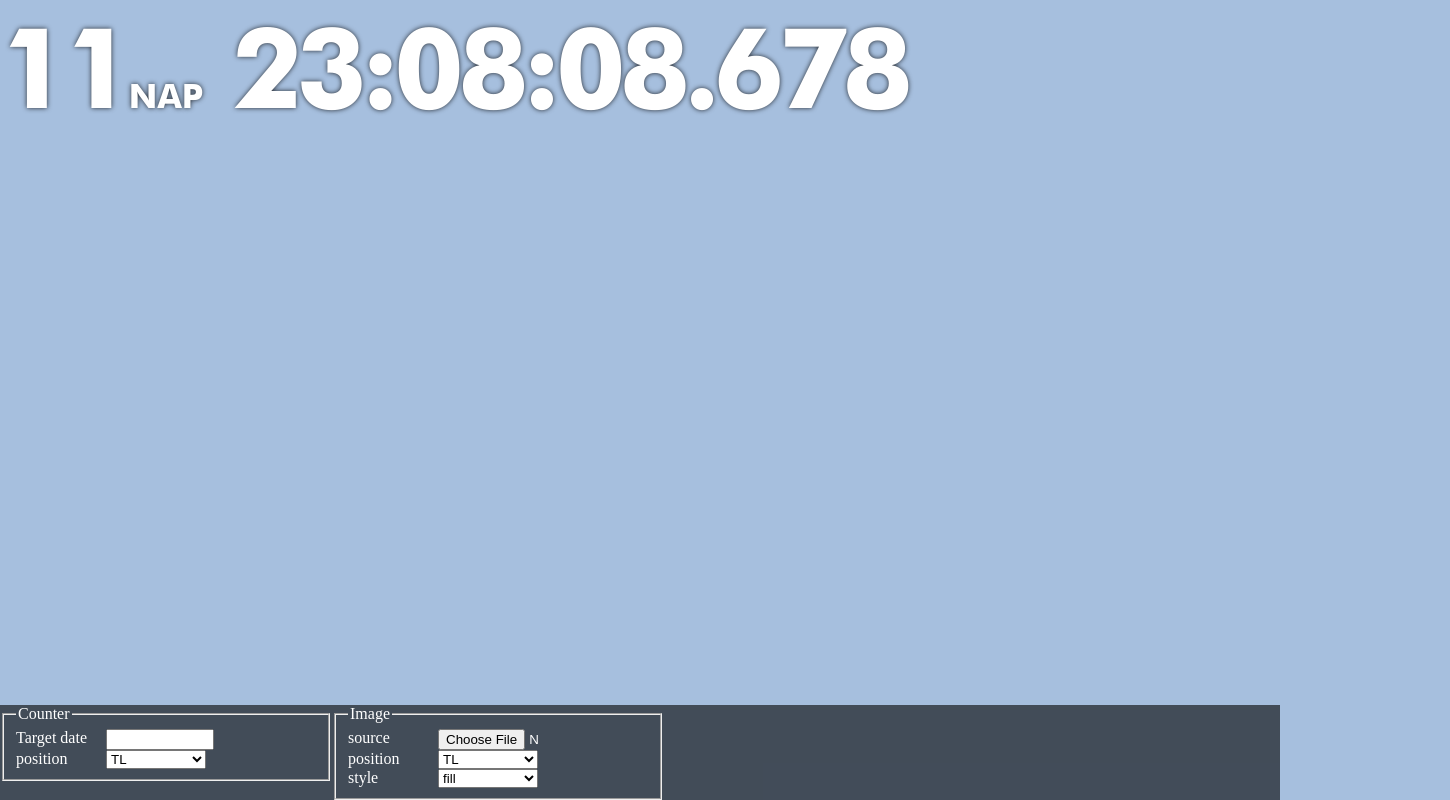
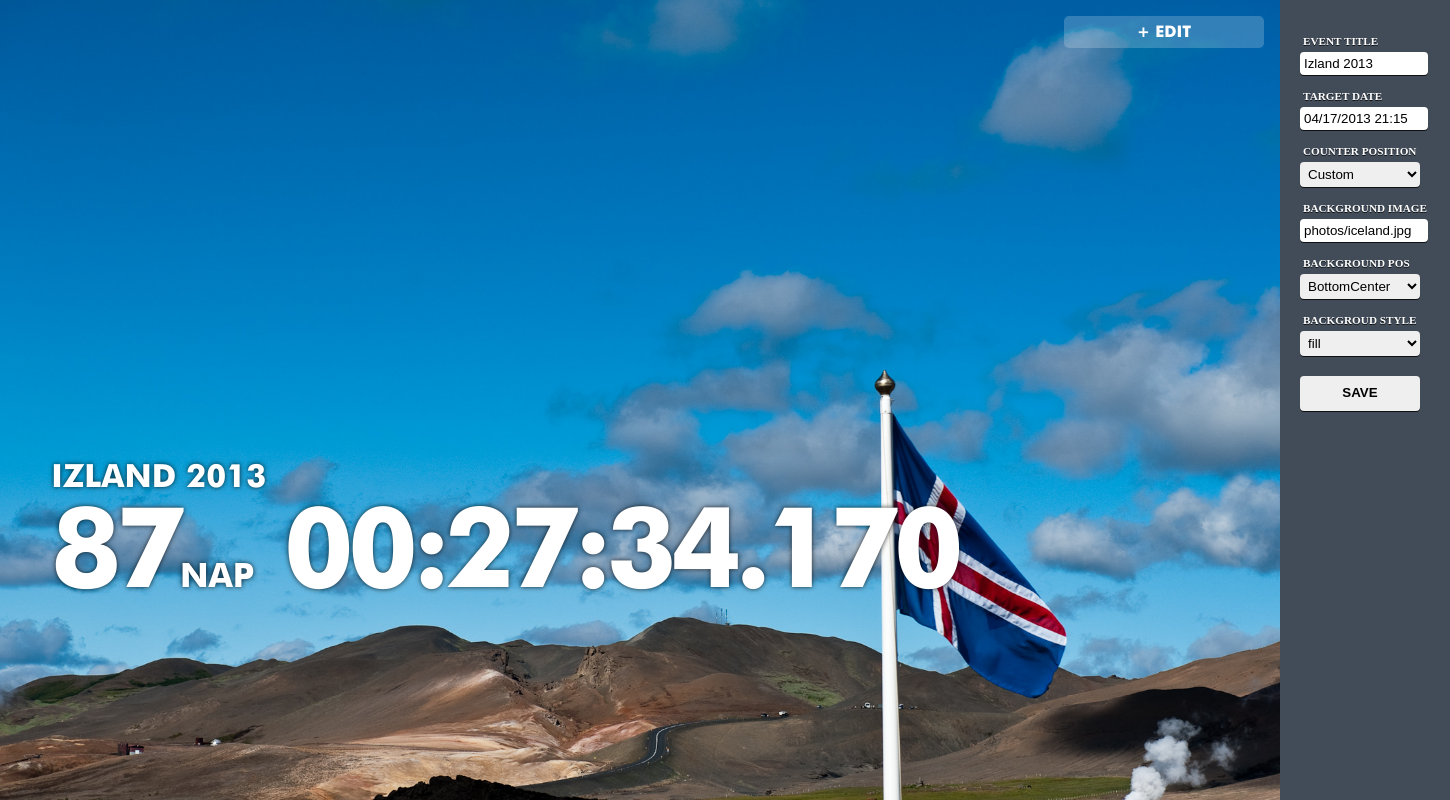
Before and after one commit to zkiiito/countdown, a plain HTML site: page sitebuild_v2.html in a window 1280 px wide. Shown: the whole page, 1450 px wide, since content can reach past the window. Drawn offline with nearby package versions, Linux system fonts and the light colour scheme.

Commit message:
uj design, uj editor, visszatoltes func, lassitas

```diff
--- a/css/counter.css
+++ b/css/counter.css
@@ -15,7 +15,7 @@ html, body {
 	color: #fff;
 	margin: 0;
 	padding: 0;
-	/*overflow: hidden;*/
+	overflow: hidden;
 }
 
 #img {
@@ -40,6 +40,13 @@ html, body {
         letter-spacing: -0.05em;
 }
 
+#counter p.title {
+    font-size: 2em;
+    margin-bottom: -0.5em;
+    letter-spacing: 0;
+    text-transform: uppercase;
+}
+
 #counter p #label-days {
     font-size: 0.3em;
     letter-spacing: 0;
--- a/css/editor.css
+++ b/css/editor.css
@@ -1,24 +1,68 @@
-#editor {
-	position: absolute;
-	bottom: 0;
-	background: rgba(0, 0, 0, 0.6);
-	width: 100%;
+#editbtn {
+    position: absolute;
+    top: 1em;
+    right: 1em;
+    background: rgba(255, 255, 255, 0.2);
+    font-size: 1em;
+    font-family: 'futura_md_btbold';
+    text-align: center;
+    width: 200px;
+    line-height: 2em;
+    border-radius: 5px;
+    cursor: pointer;
 }
 
-#editor fieldset {
-	float: left;
-	width: 300px;
+#editor {
+    position: absolute;
+    right: -170px;
+    height: 100%;
+    width: 170px;
+    wifdth: 0;
+    background: rgba(0, 0, 0, 0.6);
+    /*background-color: #0B1419;*/
 }
 
-#editor label {
-	width: 90px;
-	float: left;
-	display: block;
-}
-#editor input, #editor select {
-	width: 100px;
+#editor form {
+    margin: 20px;
 }
 
-#time {
-	width: 4em;
+
+#editor label {
+    fwidth: 120px;
+    display: block;
+    font-size: 0.7em;
+    padding-top: 15px;
+    padding-left: 3px;
+    text-transform: uppercase;
+    font-weight: bold;
+    text-shadow: 0 1px rgba(0,0,0,0.8);
 }
+
+#editor input, #editor select, #editor button {
+    width: 120px;
+    border-radius: 4px;
+    border: 0 none;
+    padding: 4px;
+    margin-top: 5px;
+    box-shadow: 0 1px rgba(0,0,0,0.8);
+}
+
+#editor #files {
+    position: relative;
+}
+
+#editor #imgfile {
+    position: absolute;
+    left: 0;
+    top: 0;
+    opacity: 0;
+}
+
+#editor button {
+    text-align: center;
+    text-transform: uppercase;
+    margin-top: 20px;
+    line-height: 2em;
+    font-weight: bold;
+    cursor: pointer;
+}
--- a/js/counter.js
+++ b/js/counter.js
@@ -1,6 +1,6 @@
 function Counter(el) {
 	this.el = el;
-	this.intervalDiff = 40;
+	this.intervalDiff = 210;
 	var that = this,
 	    targetDate = null,
 	    interval = null,
@@ -12,8 +12,7 @@ function Counter(el) {
             diff = 0,
             diffCount = 0;
 
-	this.initPos = function() {
-
+	this.init = function() {
 	};
 
 	this.setDate = function(date) {
@@ -27,8 +26,11 @@ function Counter(el) {
 		if (that.diffCount <= 0) {
 			that.diffCount = 100;
 			var d = that.diff;
-			that.diff = Math.abs(that.targetDate - new Date().getTime()) / 1000;
-			console.log('error: ' + (d - that.diff));
+			that.diff = Math.max((that.targetDate - new Date().getTime()) / 1000, 0);
+			//console.log('error: ' + (d - that.diff));
+                        if (that.diff === 0) {
+                            clearInterval(that.interval);
+                        }
 		} else {
 			that.diffCount--;
 			that.diff -= that.intervalDiff/1000;
@@ -42,6 +44,10 @@ function Counter(el) {
 			diffHours = Math.floor(diffMins / 60),
 			hours = diffHours % 24,
 			days = Math.floor(diffHours / 24);
+
+                while (millis.length < 3) {
+                    millis += '0';
+                }
 
 		if (secs < 10)
 			secs = '0' + secs;
@@ -79,6 +85,9 @@ function Counter(el) {
 		that.el.draggable({
 			containment: $('body'),
 			scroll: false,
+                        start: function(event, ui) {
+                            $('#counterpos').val('custom');
+                        },
 			stop: function(event, ui) {
 				ui.helper.data('xpos', ui.position.left / $(document).width() * 100);
 				ui.helper.data('ypos', ui.position.top / $(document).height() * 100);
@@ -113,6 +122,7 @@ function Counter(el) {
 				break;
 			default:
 				that.el.css('top', y + '%');
+				that.el.css('bottom', '');
 		}
 
 		that.el.data('ypos', y);
@@ -134,6 +144,7 @@ function Counter(el) {
 				break;
 			default:
 				that.el.css('left', x + '%');
+				that.el.css('right', '');
 		}
 
 		that.el.data('xpos', x);
@@ -142,8 +153,4 @@ function Counter(el) {
 
 
 var counter = new Counter($('#counter'));
-counter.initPos();
-
-$(window).bind("load", function() {
-    counter.initPos();
-});
+counter.init();
--- a/js/editor.js
+++ b/js/editor.js
@@ -1,13 +1,21 @@
 var Editor = {
 	counter: null,
 	image: null,
-
 
 	init: function(counter, image) {
 		Editor.counter = counter;
 		Editor.image = image;
 
 		Editor.counter.initDrag();
+
+                $('#editbtn').click(function(){
+                    $(this).hide();
+                    $('#editor').animate({right: 0});
+                });
+
+                $('#title').on('keyup keydown change', function(){
+                    $('title, .title').text($(this).val());
+                });
 
 		$('#date').datetimepicker().change(function(){Editor.counter.setDate($('#date').val())});
 
@@ -28,9 +36,38 @@ var Editor = {
 		});
 
 		$('#imgfile').change(function(){
-			 Editor.loadImage();
+                        Editor.loadImage();
+                        $('#fakeimgfile').val($(this).val());
 		});
+
+                $('form').submit(function(){
+                    if ('custom' === $('#counterpos').val()) {
+                        $('#counterpos-custom').val(Editor.counter.el.data('xpos') + '|' + Editor.counter.el.data('ypos'));
+                    } else {
+                        $('#counterpos-custom').val('');
+                    }
+
+                    console.log($(this).serialize());
+                    $('#editor').animate({right: -170});
+                    $('#editbtn').show();
+                    alert('Coming soon!');
+                });
+
+                Editor.initValues();
 	},
+
+        initValues: function() {
+            if (counterValues) {
+                for (var i in counterValues) {
+                    $('#' + i).val(counterValues[i]).triggerHandler('change');
+                }
+                if ($('#counterpos-custom').val().length) {
+                    var pos = $('#counterpos-custom').val().split('|');
+                    Editor.counter.setPos(pos[0], pos[1]);
+                }
+                image.setImage(counterValues['fakeimgfile']);
+            }
+        },
 
 	//http://stackoverflow.com/questions/2865017/get-image-dimensions-using-javascript-during-file-upload/2865063#2865063
 	loadImage: function() {
--- a/sitebuild.html
+++ /dev/null
@@ -1,90 +0,0 @@
-<!DOCTYPE html PUBLIC "-//W3C//DTD XHTML 1.0 Transitional//EN" "http://www.w3.org/TR/xhtml1/DTD/xhtml1-transitional.dtd">
-<html xmlns="http://www.w3.org/1999/xhtml" dir="ltr" lang="en-US">
-<head>
-<meta http-equiv="Content-Type" content="text/html; charset=UTF-8" />
-<link rel="stylesheet" href="./css/counter.css"/>
-<link rel="stylesheet" href="./css/editor.css"/>
-<link rel="stylesheet" href="./css/timePicker.css"/>
-<link rel="stylesheet" href="http://code.jquery.com/ui/1.9.0/themes/ui-darkness/jquery-ui.css"/>
-</head>
-<body>
-
-<div id="img"></div>
-
-<div id="counter">
-<p><span id="days">11</span>.<span id="hours">23</span>.<span id="mins">08</span>.<span id="secs">08</span>.<span id="millis">678</span></p>
-<div id="labels">
-<span id="label-days">nap</span>
-<span id="label-hours">óra</span>
-<span id="label-mins">perc</span>
-<span id="label-secs">másodperc</span>
-</div>
-</div>
-
-<div id="editor">
-<form action='#' onsubmit="return false;">
-
-<fieldset>
-<legend>Counter</legend>
-<label for="date">Target date</label>
-<input id="date" type="text"/>
-<br/>
-<label for="date">Target time</label>
-<input id="time" type="text"/>
-<br/>
-
-<label for="counterpos">position</label>
-<select id="counterpos">
-<option value="TL" selected="selected">TL</option>
-<option value="TC">TC</option>
-<option value="TR">TR</option>
-<option value="CL">CL</option>
-<option value="CC">CC</option>
-<option value="CR">CR</option>
-<option value="BL">BL</option>
-<option value="BC">BC</option>
-<option value="BR">BR</option>
-<option value="custom">custom</option>
-</select>
-</fieldset>
-
-<fieldset>
-<legend>Image</legend>
-<label for="imgfile">source</label>
-<input type='file' id='imgfile'/>
-<br/>
-
-<label for="imgpos">position</label>
-<select id="imgpos">
-<option value="TL" selected="selected">TL</option>
-<option value="TC">TC</option>
-<option value="TR">TR</option>
-<option value="CL">CL</option>
-<option value="CC">CC</option>
-<option value="CR">CR</option>
-<option value="BL">BL</option>
-<option value="BC">BC</option>
-<option value="BR">BR</option>
-</select>
-<br/>
-<label for="imgstyle">style</label>
-<select id="imgstyle">
-<option value="cover">fill</option>
-<option value="contain">stretch</option>
-</select>
-
-</fieldset>
-
-</form>
-</div>
-
-<script src="http://ajax.googleapis.com/ajax/libs/jquery/1.8.2/jquery.min.js"></script>
-<script src="http://ajax.googleapis.com/ajax/libs/jqueryui/1.8.23/jquery-ui.min.js"></script>
-<script src="./js/jquery.timePicker.js"></script>
-
-<script src="./js/counter.js"></script>
-<script src="./js/image.js"></script>
-<script src="./js/editor.js"></script>
-
-</body>
-</html>
--- a/sitebuild_v2.html
+++ b/sitebuild_v2.html
@@ -13,6 +13,7 @@
         <div id="img"></div>
 
         <div id="counter">
+            <p class="title">Title</p>
             <p>
                 <span id="days">11</span><span id="label-days">NAP</span>
 
@@ -20,59 +21,74 @@
             </p>
         </div>
 
+        <div id="editbtn">+ EDIT</div>
         <div id="editor">
             <form action='#' onsubmit="return false;">
 
-                <fieldset>
-                    <legend>Counter</legend>
-                    <label for="date">Target date</label>
-                    <input id="date" type="text"/>
-                    <br/>
+                <label for="title">Event title</label>
+                <input id="title" name="title" type="text" required="required"/>
+                <br/>
 
-                    <label for="counterpos">position</label>
-                    <select id="counterpos">
-                        <option value="TL" selected="selected">TL</option>
-                        <option value="TC">TC</option>
-                        <option value="TR">TR</option>
-                        <option value="CL">CL</option>
-                        <option value="CC">CC</option>
-                        <option value="CR">CR</option>
-                        <option value="BL">BL</option>
-                        <option value="BC">BC</option>
-                        <option value="BR">BR</option>
-                        <option value="custom">custom</option>
-                    </select>
-                </fieldset>
+                <label for="date">Target date</label>
+                <input id="date" name="date" type="text" required="required"/>
+                <br/>
 
-                <fieldset>
-                    <legend>Image</legend>
-                    <label for="imgfile">source</label>
-                    <input type='file' id='imgfile'/>
-                    <br/>
+                <label for="counterpos">Counter position</label>
+                <select id="counterpos" name="counterpos">
+                    <option value="TL" selected="selected">TopLeft</option>
+                    <option value="TC">TopCenter</option>
+                    <option value="TR">TopRight</option>
+                    <option value="CL">CenterLeft</option>
+                    <option value="CC">CenterCenter</option>
+                    <option value="CR">CenterRight</option>
+                    <option value="BL">BottomLeft</option>
+                    <option value="BC">BottomCenter</option>
+                    <option value="BR">BottomRight</option>
+                    <option value="custom">Custom</option>
+                </select>
 
-                    <label for="imgpos">position</label>
-                    <select id="imgpos">
-                        <option value="TL" selected="selected">TL</option>
-                        <option value="TC">TC</option>
-                        <option value="TR">TR</option>
-                        <option value="CL">CL</option>
-                        <option value="CC">CC</option>
-                        <option value="CR">CR</option>
-                        <option value="BL">BL</option>
-                        <option value="BC">BC</option>
-                        <option value="BR">BR</option>
-                    </select>
-                    <br/>
-                    <label for="imgstyle">style</label>
-                    <select id="imgstyle">
-                        <option value="cover">fill</option>
-                        <option value="contain">stretch</option>
-                    </select>
+                <input type="hidden" id="counterpos-custom" name="counterpos-custom"/>
 
-                </fieldset>
+                <label for="imgfile">Background image</label>
+                <div id="files">
+                <input type="file" id="imgfile" name="imgfile"/>
+                <input type="text" id="fakeimgfile" required="required"/>
+                </div>
 
+                <label for="imgpos">Background pos</label>
+                <select id="imgpos" name="imgpos">
+                    <option value="TL" selected="selected">TopLeft</option>
+                    <option value="TC">TopCenter</option>
+                    <option value="TR">TopRight</option>
+                    <option value="CL">CenterLeft</option>
+                    <option value="CC">CenterCenter</option>
+                    <option value="CR">CenterRight</option>
+                    <option value="BL">BottomLeft</option>
+                    <option value="BC">BottomCenter</option>
+                    <option value="BR">BottomRight</option>
+                </select>
+                <br/>
+                <label for="imgstyle">Backgroud style</label>
+                <select id="imgstyle" name="imgstyle">
+                    <option value="cover">fill</option>
+                    <option value="contain">stretch</option>
+                </select>
+                <br/>
+                <button type="submit">Save</button>
             </form>
         </div>
+
+        <script>
+            var counterValues = {
+                title: 'Izland 2013',
+                date: '04/17/2013 21:15',
+                counterpos: 'custom',
+                'counterpos-custom': '4|57',
+                imgpos: 'BC',
+                imgstyle: 'cover',
+                fakeimgfile: 'photos/iceland.jpg'
+            };
+        </script>
 
         <script src="http://ajax.googleapis.com/ajax/libs/jquery/1.8.2/jquery.min.js"></script>
         <script src="http://ajax.googleapis.com/ajax/libs/jqueryui/1.8.23/jquery-ui.min.js"></script>
```
Also changed, not shown: photos/iceland.jpg (added). Lines whose indentation alone changed are shown as unchanged.
